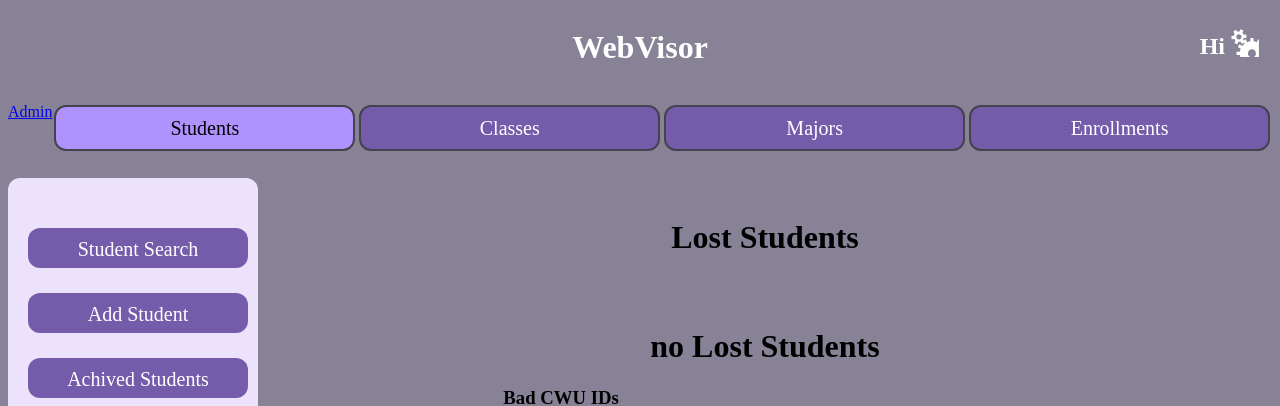
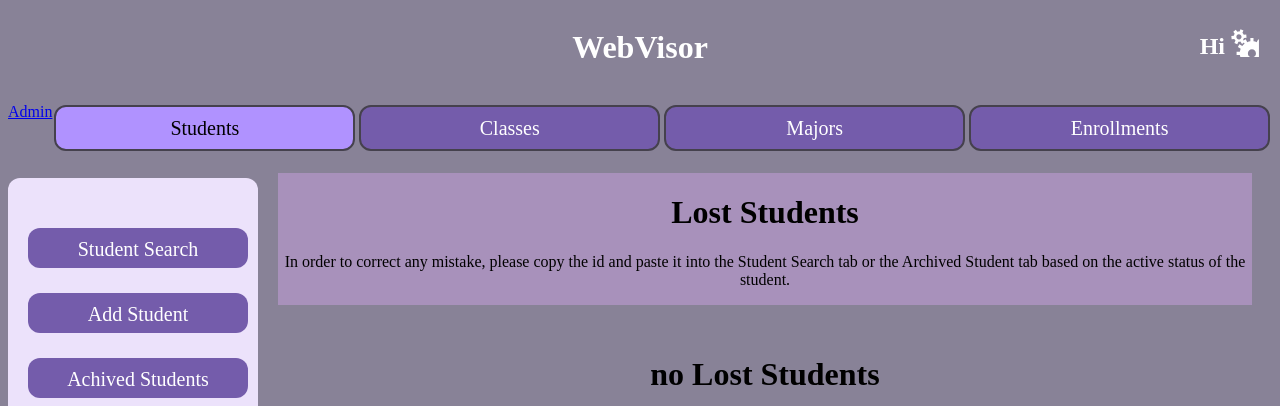
Before and after one commit to groverari/CWU-WebVisor, a React (Vite) app in the folder frontend/: page /home/students/lost in a window 1280 px wide. Shown: the top 406 px of the page. Built offline with nearby package versions, Linux system fonts and the light colour scheme; no server answers; sample sign-in values are in the browser's storage; a web font is replaced by a local one.

Commit message:
Added info on how to correct student

```diff
--- a/frontend/src/pages/students/student-add/student-add.jsx
+++ b/frontend/src/pages/students/student-add/student-add.jsx
@@ -107,6 +107,7 @@ const AddStudent = () => {
             type="text"
             name="cwuId"
             title="Please enter an 8-digit number."
+            pattern="[0-9][8]"
             required
             onChange={handleInputChange}
           />
--- a/frontend/src/pages/students/student-lost/student-lost.jsx
+++ b/frontend/src/pages/students/student-lost/student-lost.jsx
@@ -15,7 +15,14 @@ const LostStudents = () => {
 
   return (
     <div className="lost-table-wrapper">
-      <h1>Lost Students</h1>
+      <div className="lost-title-wrapper">
+        <h1>Lost Students</h1>
+        <p>
+          In order to correct any mistake, please copy the id and paste it into
+          the Student Search tab or the Archived Student tab based on the active
+          status of the student.
+        </p>
+      </div>
       <div>
         {Object.keys(lost).length == 0 && <h1>no Lost Students</h1>}
         <h3 className="table-title">Bad CWU IDs</h3>
--- a/frontend/src/pages/students/student-lost/student-lost.styles.scss
+++ b/frontend/src/pages/students/student-lost/student-lost.styles.scss
@@ -9,6 +9,9 @@
 .table-title {
   text-align: left;
   margin: 0;
+}
+.lost-title-wrapper {
+  background-color: rgba(215, 169, 241, 0.4);
 }
 tr:nth-child(even) {
   background-color: rgba(215, 169, 241, 0.7);
```
